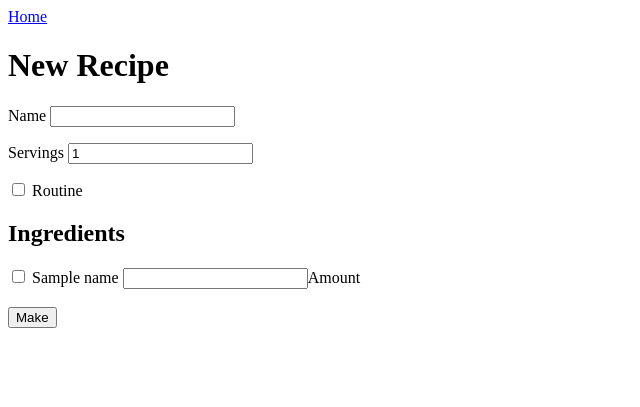
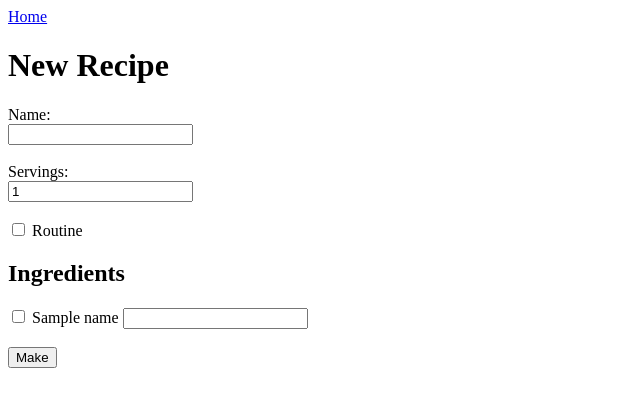
Before and after one commit to akarpodinis/shopping, a Python web app: template app/resources/templates/recipes/new.html in a window 1280 px wide. Shown: the top 407 px of the page, without its empty margins (0-640 px from the left). Run offline with Jinja, Linux system fonts and the light colour scheme; the template is opened without the code that fills it: most values are stand-ins (such as "Sample title", 1, 10 or a date in 2020).

Commit message:
Better input validation and modernized layout.

```diff
--- a/app/resources/templates/recipes/new.html
+++ b/app/resources/templates/recipes/new.html
@@ -9,8 +9,11 @@
     <div class="sticky-heading"><a href="/">Home</a></div>
     <h1>New Recipe</h1>
     <form action="/recipes" method="POST">
-        <p>Name <input type="text" name="name" pattern="^[^ ].+[^ ]$" required /></p>
-        <p>Servings <input type="text" inputmode="numeric" min="1" name="servings" value="1" required /></p>
+        <div><label class="proper-word">Name:</label><br /><input type="text" name="name" pattern="^[^ ].+[^ ]$" required /></div>
+        <br />
+        <label class="proper-word">Servings:</label><br /><input type="number" inputmode="numeric" min="1" name="servings" value="1" required /></div>
+        <br />
+        <br />
         <div class="input-line">
             <input id="routine-check" class="check" type="checkbox" name="is_routine" {{already_routine}}/>
             <label class="proper-word-for-status" for="routine-check">Routine</label>
@@ -20,7 +23,7 @@
         <div class="input-line">
             <input id="{{loop.index0}}" class="check" type="checkbox" name="{{ids[loop.index0]}}||selected" />
             <label class="recipe-name-label" for="{{loop.index0}}">{{name}}</label>
-            <input class="check-and-scale-scale-text" type="text" inputmode="numeric" name="{{ids[loop.index0]}}||amount" /><label class="recipe-name-label">Amount</label>
+            <input class="check-and-scale-scale-text" type="number" step="0.1" inputmode="numeric" min="1.0" name="amounts" />
         </div>
         <br />
         {% endfor %}
```
Also changed, not shown: app/resources/templates/recipes/edit.html (+7 -3 lines).
